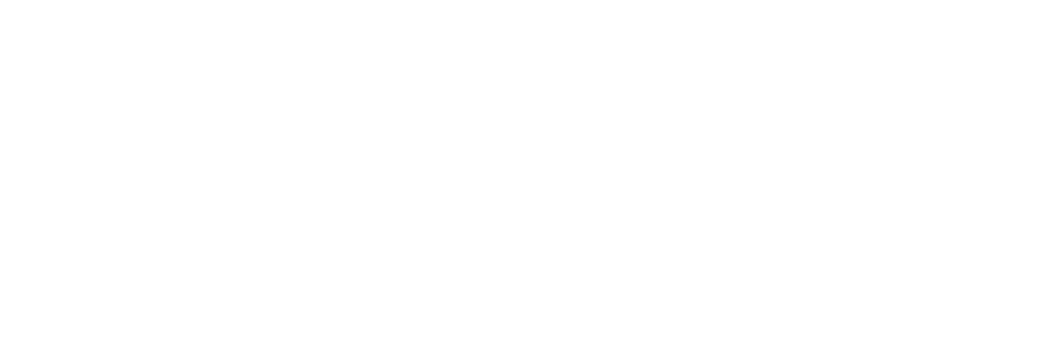
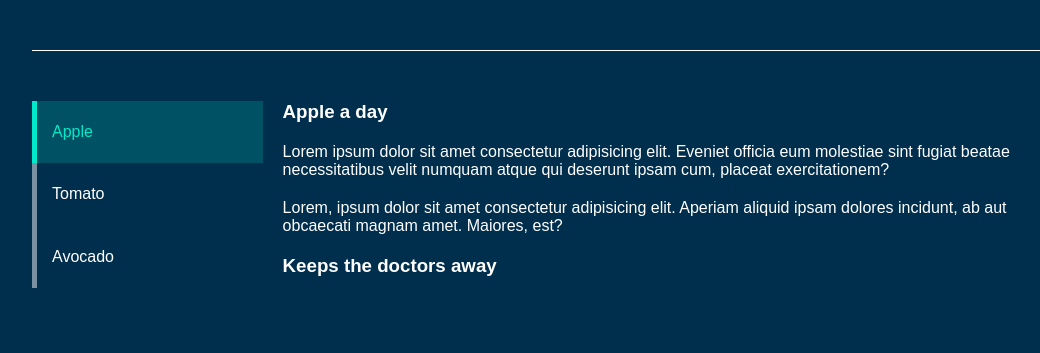
Before and after one commit to MohammadAObed/bar-change-highlight, a plain HTML site: page index.html in a window 1280 px wide. Shown: the whole page, without its empty margins (96-1136 px from the left). Drawn offline with Linux system fonts and the light colour scheme.

Commit message:
added html style & script to toggle views and bar highlighter

```diff
--- a/index.html
+++ b/index.html
@@ -4,10 +4,44 @@
     <meta charset="UTF-8">
     <meta http-equiv="X-UA-Compatible" content="IE=edge">
     <meta name="viewport" content="width=device-width, initial-scale=1.0">
+    <link rel="stylesheet" href="style.css">
     <title>Exotic fruits</title>
 </head>
 <body>
 
+    <main class="container">
+        <div class="nav-bar">
+            <p>Apple</p>
+            <p>Tomato</p>
+            <p>Avocado</p>
+        </div>
+        <div class="content-container">
+            <div class="contet">
+                <h3>Apple a day</h3>
+                <ul>
+                    <li><p>Lorem ipsum dolor sit amet consectetur adipisicing elit. Eveniet officia eum molestiae sint fugiat beatae necessitatibus velit numquam atque qui deserunt ipsam cum, placeat exercitationem?</p></li>
+                    <li><p>Lorem, ipsum dolor sit amet consectetur adipisicing elit. Aperiam aliquid ipsam dolores incidunt, ab aut obcaecati magnam amet. Maiores, est?</p></li>
+                </ul>
+                <h3>Keeps the doctors away</h3>
+            </div>
+            <div class="contet">
+                <h3>Tomato underrated</h3>
+                <ul>
+                    <li><p>Lorem ipsum dolor sit amet consectetur adipisicing elit. Eveniet officia eum molestiae sint fugiat beatae necessitatibus velit numquam atque qui deserunt ipsam cum, placeat exercitationem?</p></li>
+                    <li><p>Lorem, ipsum dolor sit amet consectetur adipisicing elit. Aperiam aliquid ipsam dolores incidunt, ab aut obcaecati magnam amet. Maiores, est?</p></li>
+                </ul>
+                <h3>Away from where it belongs</h3>
+            </div>
+            <div class="contet">
+                <h3>Avacadoooo!</h3>
+                <ul>
+                    <li><p>Lorem ipsum dolor sit amet consectetur adipisicing elit. Eveniet officia eum molestiae sint fugiat beatae necessitatibus velit numquam atque qui deserunt ipsam cum, placeat exercitationem?</p></li>
+                    <li><p>Lorem, ipsum dolor sit amet consectetur adipisicing elit. Aperiam aliquid ipsam dolores incidunt, ab aut obcaecati magnam amet. Maiores, est?</p></li>
+                    <h3>WaaaW!!!</h3>
+                </ul>
+            </div>
+        </div>
+    </main>
 
     <script src="index.js"></script>
 </body>
--- a/index.js
+++ b/index.js
@@ -0,0 +1,37 @@
+const links = document.querySelectorAll('.nav-bar > p');
+const content = document.querySelectorAll('.content-container > div');
+const contentContainer = document.querySelector('.content-container');
+
+changeContent(links,links[0]);
+
+window.addEventListener('DOMContentLoaded', ()=>{
+
+    changeLinkStyle(links[0], "rgba(0, 233, 202, 0.185)", "rgba(0, 233, 202, 9.185)", '5px solid rgba(0, 233, 202)');
+
+    links.forEach(link => {
+        link.addEventListener('click', () => {
+
+            links.forEach(l => {
+                changeLinkStyle(l, 'transparent', '#fff', '5px solid #ffffff99');
+            });
+
+            changeLinkStyle(link, "rgba(0, 233, 202, 0.185)", "rgba(0, 233, 202, 9.185)", '5px solid rgba(0, 233, 202)');
+
+            changeContent(links,link);
+
+        });
+    });
+});
+
+
+function changeLinkStyle(link, bgcolor, color, borderleft) {
+    link.style.backgroundColor = bgcolor;
+    link.style.color = color;
+    link.style.borderLeft = borderleft;
+}
+
+
+function changeContent(links,link) {
+    contentContainer.innerHTML = `<div class="content">${content[Array.from(links).indexOf(link)].innerHTML}</div>`;
+
+}
--- a/style.css
+++ b/style.css
@@ -0,0 +1,51 @@
+* {
+    box-sizing: border-box;
+    padding: 0;
+    margin: 0;
+    color: #fff;
+    font-family: sans-serif;
+}
+
+body {
+    background-color: rgb(0, 46, 77);
+}
+
+ul, li {
+    list-style: none;
+}
+
+.container {
+    margin: 50px auto;
+    border-top: 1px solid #fff;
+    width: 80vw;
+    height: 300px;
+    display: flex;
+    justify-content: space-between;
+    padding-top: 50px;
+}
+
+.container .nav-bar {
+    height: 100%;
+    width: 40%;
+
+}
+
+.container .nav-bar p {
+    height: 25%;
+    border-left: 5px solid rgba(255, 255, 255, 0.473);
+    display: flex;
+    align-items: center;
+    padding-left: 15px;
+}
+.container .nav-bar p:hover {
+    background-color: rgba(0, 233, 202, 0.185);
+    color: rgba(0, 233, 202, 9.185);
+}
+
+.content-container {
+    padding: 0px 20px;
+}
+
+.container ul li, .container h3 {
+    margin-bottom: 20px;
+}
```
